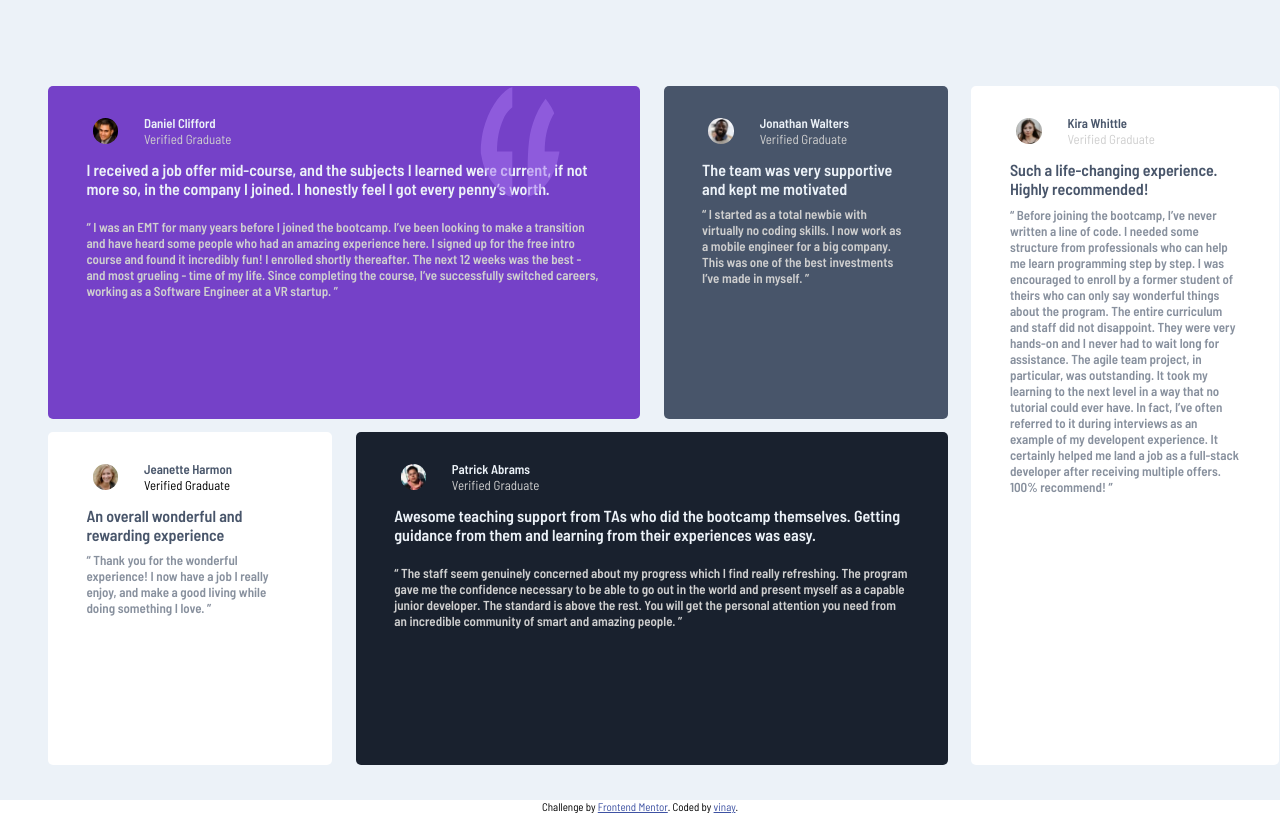
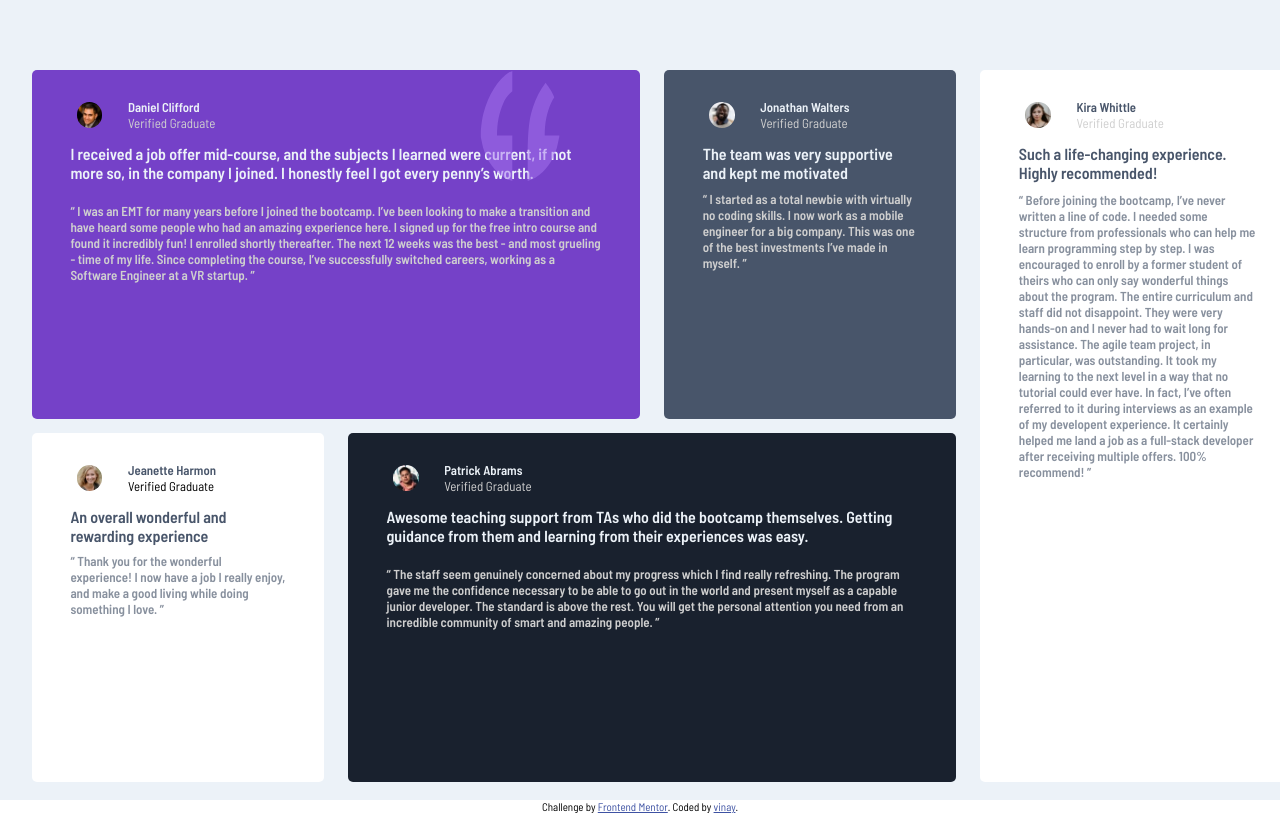
Before and after one commit to vinaykumar91/testimonials-grid-section, a plain HTML site: page index.html in a window 1280 px wide. Drawn offline with Linux system fonts and the light colour scheme.

Commit message:
Update styles.css

```diff
--- a/styles.css
+++ b/styles.css
@@ -109,8 +109,6 @@ img{
         grid-template-columns: 24% 24% 24% 26%;
         grid-template-rows: 50% 50%;
         gap:2%;
-        padding: 3em;
-        margin-right: -5em;
     }
     .container div{
         padding:3vw;
```
